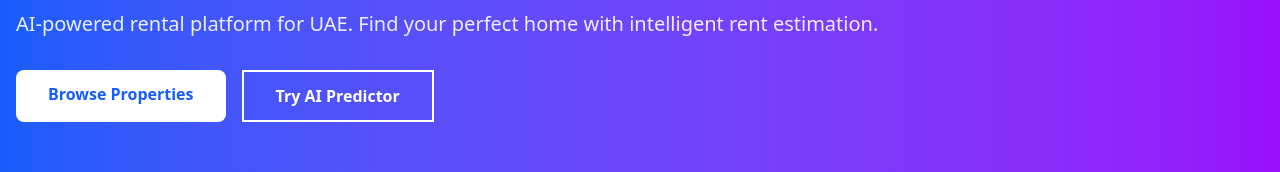
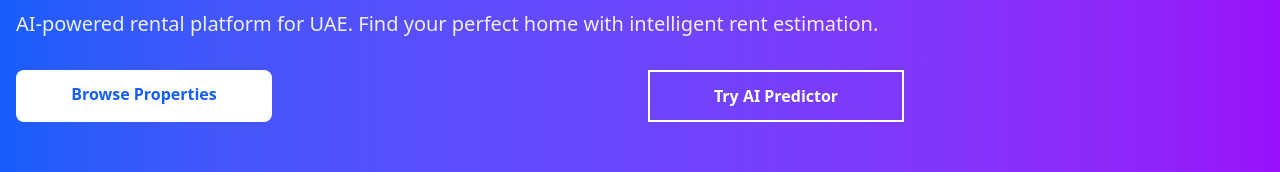
Before and after one commit to Dibithacb/Smart-Rent-Predictor, a React (Vite) app: page / in a window 1280 px wide. Shown: the part 198-370 px from the top of the page. Built offline with nearby package versions, Linux system fonts and the light colour scheme; no server answers.

Commit message:
Updated Home Page

```diff
--- a/src/pages/Home.jsx
+++ b/src/pages/Home.jsx
@@ -18,16 +18,16 @@ const Home = () => {
             AI-powered rental platform for UAE. Find your perfect home with
             intelligent rent estimation.
           </p>
-          <div className="flex flex-wrap gap-4">
+          <div className="grid grid-cols-1 md:grid-cols-2 gap-4 text-center">
             <Link
               to="/properties"
-              className="bg-white text-blue-600 px-8 py-3 rounded-lg font-bold hover:bg-gray-100 transition-colors"
+              className="w-64 bg-white text-blue-600 px-8 py-3 rounded-lg font-bold hover:bg-gray-100 transition-colors"
             >
               Browse Properties
             </Link>
             <Link
               to="/predictor"
-              className="bg-transparant border-2 border-white px-8 py-3 reounded-lg font-bold hover:bg-white/10 transition-colors"
+              className="w-64 bg-transparant border-2 border-white px-8 py-3 reounded-lg font-bold hover:bg-white/10 transition-colors"
             >
               Try AI Predictor
             </Link>
```
